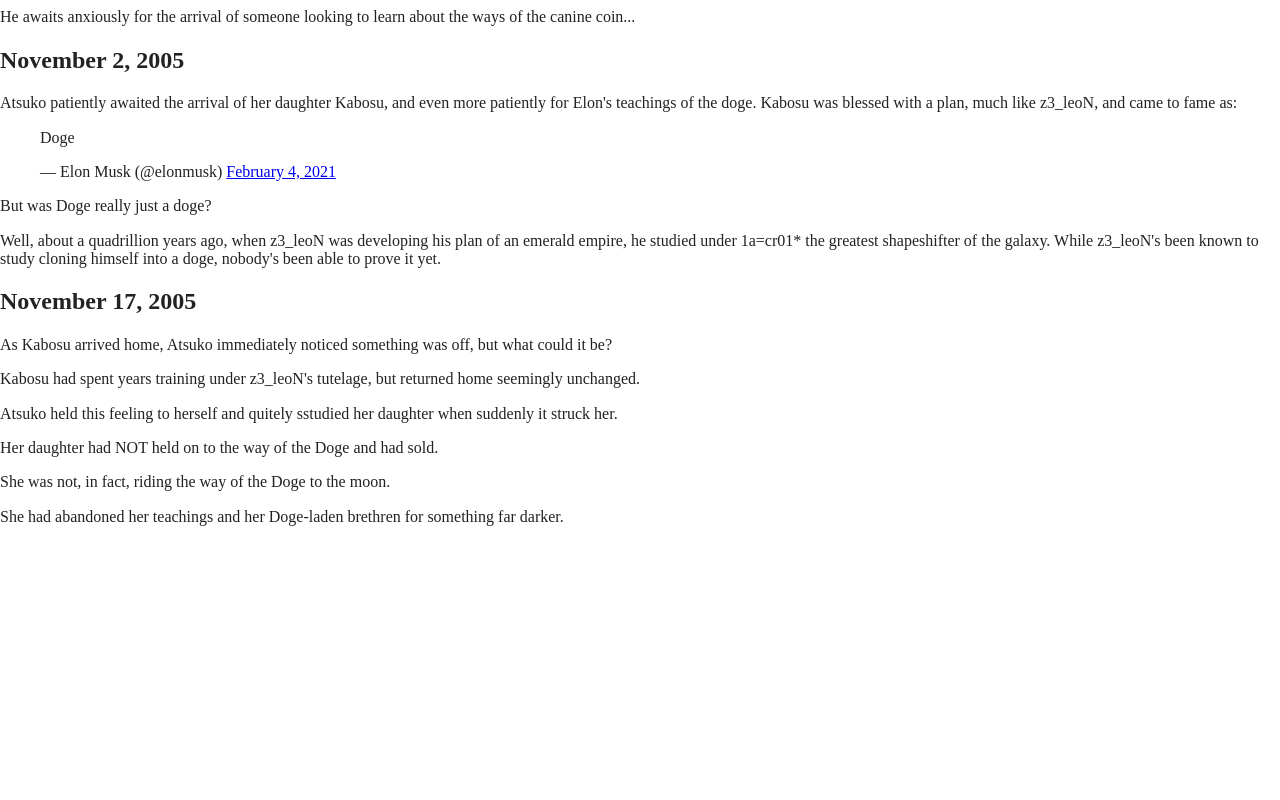
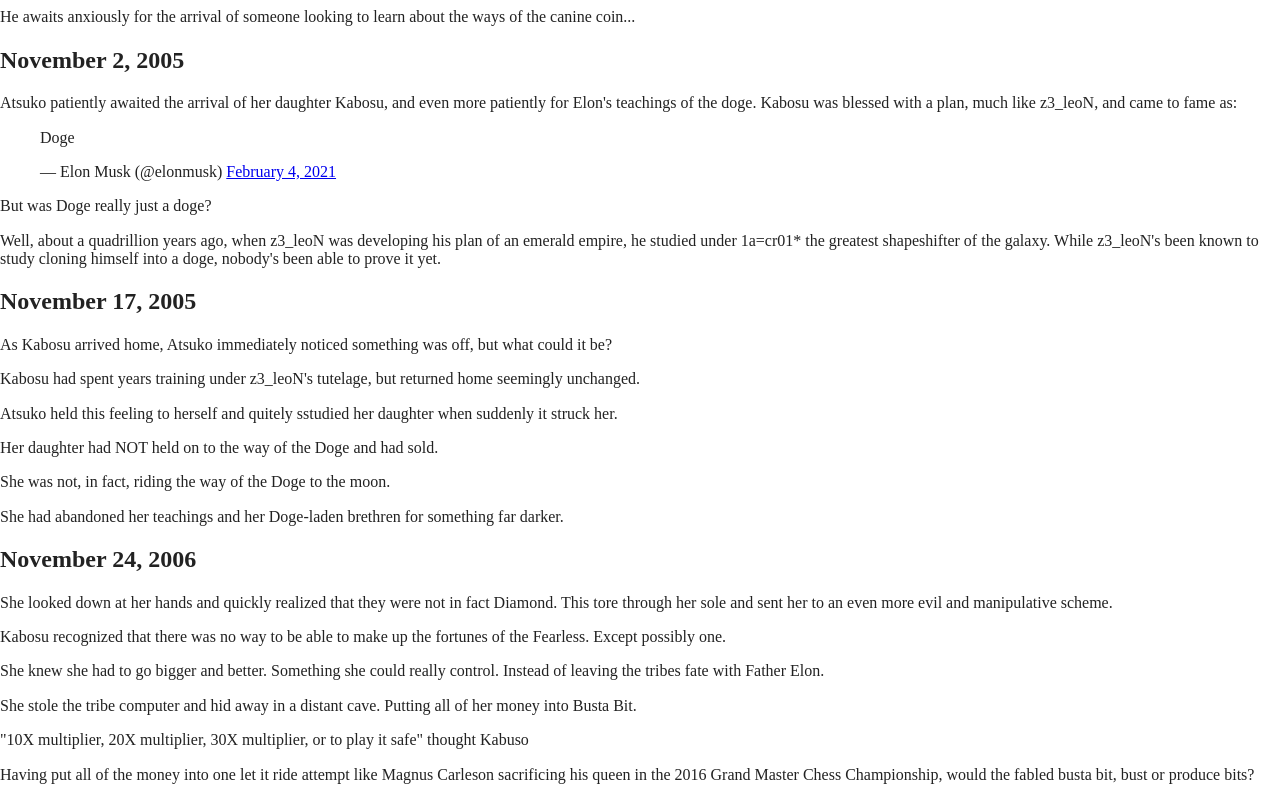
Before and after one commit to patrickjamesmardis/exquisiteCorps, a website built with Parcel: page index.html in a window 1280 px wide. Shown: the part 404-1204 px from the top of the page. Before the commit the page ends 946 px from the top, so only its background shows below. Built offline with nearby package versions, Linux system fonts and the light colour scheme.

Commit message:
Update index.html

```diff
--- a/index.html
+++ b/index.html
@@ -75,6 +75,17 @@
       <p>She had abandoned her teachings and her Doge-laden brethren for something far darker.</p>
     </section>
 
+    <section class="paragraph-5">
+      <h2>November 24, 2006</h2>
+      <p> She looked down at her hands and quickly realized that they were not in fact Diamond. This tore through her sole and sent her to an even more evil and manipulative scheme. </p>
+      <p>Kabosu recognized that there was no way to be able to make up the fortunes of the Fearless. Except possibly one. </p>
+      <p>She knew she had to go bigger and better. Something she could really control. Instead of leaving the tribes fate with Father Elon. </p>
+      <p>She stole the tribe computer and hid away in a distant cave. Putting all of her money into Busta Bit. </p>
+      <p>"10X multiplier, 20X multiplier, 30X multiplier, or to play it safe" thought Kabuso</p>
+      <p>Having put all of the money into one let it ride attempt like Magnus Carleson sacrificing his queen in the 2016 Grand Master Chess Championship, would the fabled busta bit, bust or produce bits? </p>
+
+    </section>
+
 
 
   </main>
```
